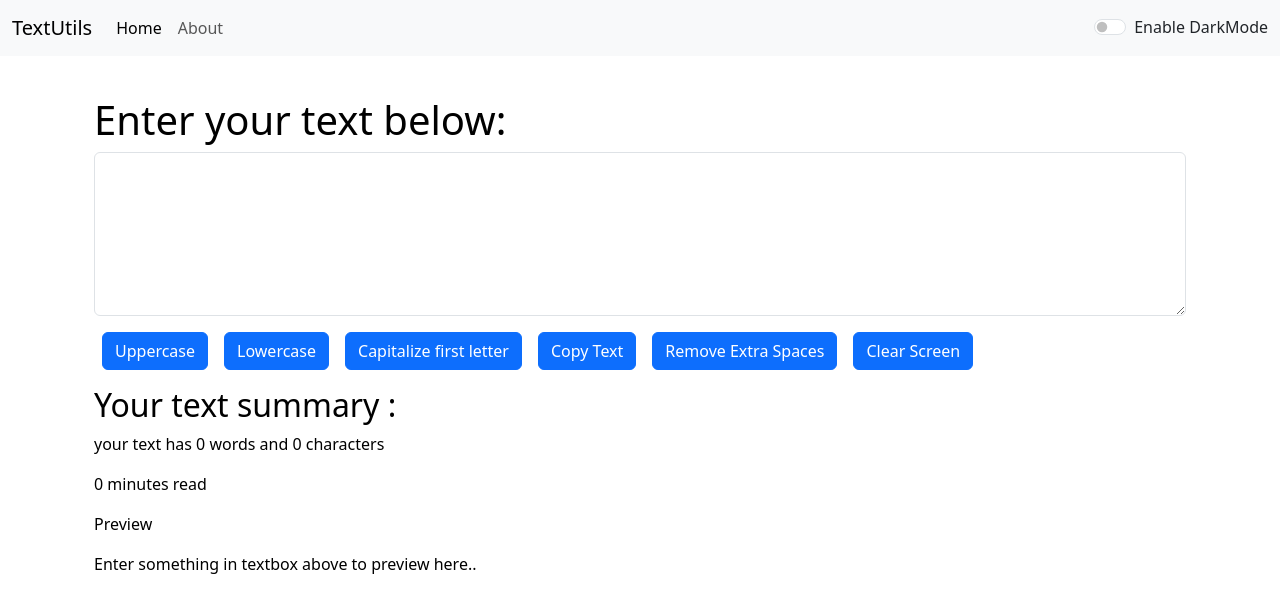
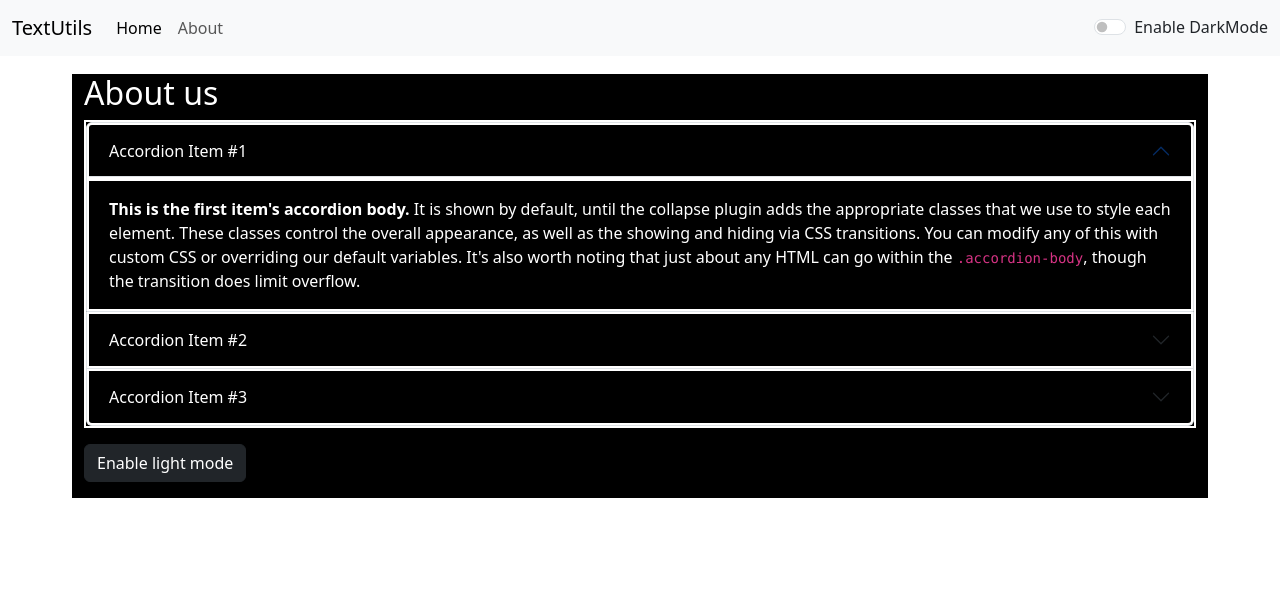
Before and after one commit to 1Mangesh1/Text-Utils, a React (Create React App) app: page /about in a window 1280 px wide. Shown: the top 612 px of the page. Built offline with nearby package versions, Linux system fonts and the light colour scheme.

Commit message:
jhallaaa

```diff
--- a/package.json
+++ b/package.json
@@ -1 +1 @@
-{"homepage":"http://1Mangesh1.github.io/Text-Utils","name":"textutils","version":"0.1.0","private":true,"dependencies":{"@testing-library/jest-dom":"^5.16.5","@testing-library/react":"^13.4.0","@testing-library/user-event":"^13.5.0","react":"^18.2.0","react-dom":"^18.2.0","react-router-dom":"^6.13.0","react-scripts":"5.0.1","web-vitals":"^2.1.4"},"scripts":{"start":"react-scripts start","predeploy":"npm run build","deploy":"gh-pages -d build","build":"react-scripts build","test":"react-scripts test","eject":"react-scripts eject"},"eslintConfig":{"extends":["react-app","react-app/jest"]},"browserslist":{"production":[">0.2%","not dead","not op_mini all"],"development":["last 1 chrome version","last 1 firefox version","last 1 safari version"]},"devDependencies":{"gh-pages":"^5.0.0","prettier":"2.8.8"}}
+{"homepage":"http://1Mangesh1.github.io/Text-Utils","name":"textutils","version":"0.1.0","private":true,"dependencies":{"@testing-library/jest-dom":"^5.16.5","@testing-library/react":"^13.4.0","@testing-library/user-event":"^13.5.0","localforage":"^1.10.0","match-sorter":"^6.3.1","react":"^18.2.0","react-dom":"^18.2.0","react-router-dom":"^6.14.0","react-scripts":"5.0.1","sort-by":"^1.2.0","web-vitals":"^2.1.4"},"scripts":{"start":"react-scripts start","predeploy":"npm run build","deploy":"gh-pages -d build","build":"react-scripts build","test":"react-scripts test","eject":"react-scripts eject"},"eslintConfig":{"extends":["react-app","react-app/jest"]},"browserslist":{"production":[">0.2%","not dead","not op_mini all"],"development":["last 1 chrome version","last 1 firefox version","last 1 safari version"]},"devDependencies":{"gh-pages":"^5.0.0","prettier":"2.8.8"}}
--- a/src/App.js
+++ b/src/App.js
@@ -1,11 +1,11 @@
 
 import { useState } from 'react';
 import './App.css';
-//import Aboutus from './components/Aboutus';
+import Aboutus from './components/Aboutus';
 import Navbar from './components/Navbar';
 import Textform from './components/Textform';
 import Alert from './components/Alert';
-
+import { BrowserRouter as Router, Routes, Route } from "react-router-dom";
 
 
 
@@ -47,17 +47,21 @@ function App() {
 
   return (
     <>
-         <Navbar title="TextUtils"  mode={mode} toggleMode = {toggleMode}/>
-         <br/>
-        <Alert alert={alert}/>
-         <div className="container my-3">
+<Router>
+    <Navbar title="TextUtils"  mode={mode} toggleMode = {toggleMode}/>
+    <Alert className="my-3" alert={alert}/>
+    <div className="container my-3"> </div>
+      <Routes>
 
-   {/* <Aboutus/> */}
-         <Textform  showAlert = {showAlert} heading = "Enter your text below:" mode={mode} />
-         </div>
+        <Route path = "/" element = {<Textform  showAlert = {showAlert} heading = "Enter your text below:" mode={mode} />}/>
 
-   {/* <Navbar title="TextUtils" aboutText="About TextUtils"/> */}
-     {/* <Navbar/> */}
+
+        <Route path = "/about" element = {<Aboutus/>}/>
+
+      </Routes>
+         {/* <Navbar title="TextUtils" aboutText="About TextUtils"/> */}
+           {/* <Navbar/> */}
+           </Router>
     </>
   );
 }
--- a/src/components/Navbar.js
+++ b/src/components/Navbar.js
@@ -1,5 +1,6 @@
 import React from 'react'
 import PropTypes from 'prop-types'
+import {Link} from 'react-router-dom'
 
 
 export default function Navbar(props) {
@@ -7,17 +8,17 @@ export default function Navbar(props) {
 
 <nav className={`navbar navbar-expand-lg navbar-${props.mode} bg-${props.mode}`}>
   <div className="container-fluid">
-    <a className="navbar-brand" href="/">{props.title}</a>
+    <Link className="navbar-brand" to="/">{props.title}</Link>
     <button className="navbar-toggler" type="button" data-bs-toggle="collapse" data-bs-target="#navbarSupportedContent" aria-controls="navbarSupportedContent" aria-expanded="false" aria-label="Toggle navigation">
       <span className="navbar-toggler-icon"></span>
     </button>
     <div className="collapse navbar-collapse" id="navbarSupportedContent">
       <ul className="navbar-nav me-auto mb-2 mb-lg-0">
         <li className="nav-item">
-          <a className="nav-link active" aria-current="page" href="/">Home</a>
+          <Link className="nav-link active"  to="/">Home</Link>
         </li>
         <li className="nav-item">
-          <a className="nav-link" href="/">{props.aboutText}</a>
+          <Link className="nav-link" to="/about">{props.aboutText}</Link>
         </li>
 
       </ul>
```
Also changed, not shown: 1 other file (tests, documents, lock files or other folders).
